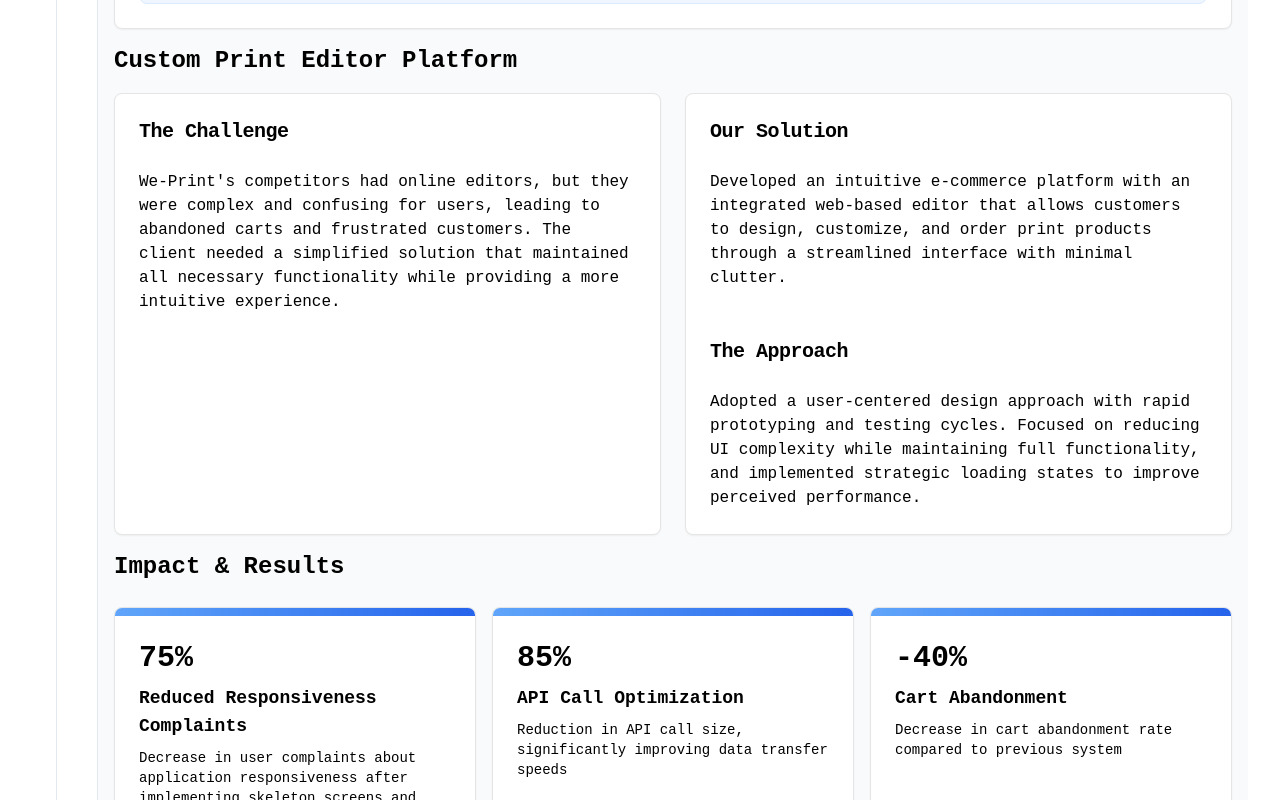
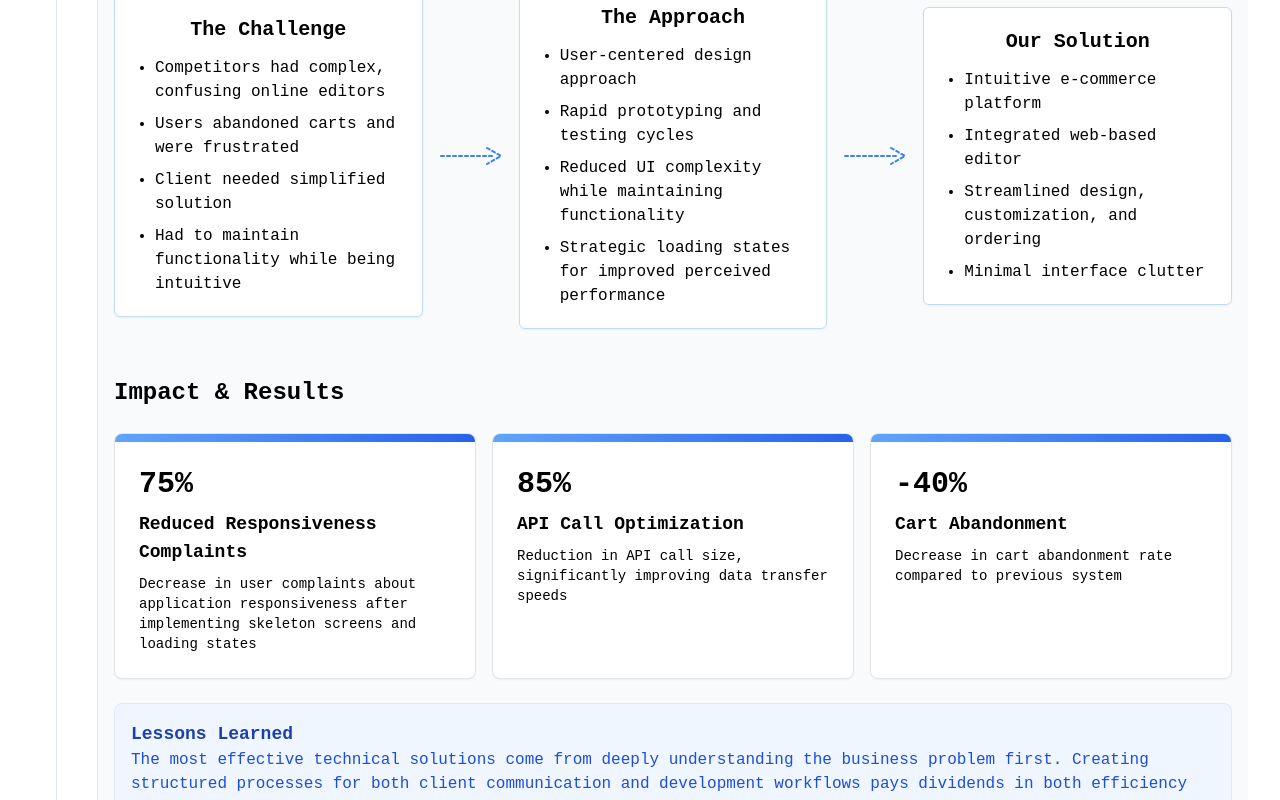
Before and after one commit to KodaEd/apache-portfolio, a Next.js app: page / in a window 1280 px wide. Shown: the part 3400-4200 px from the top of the page. Built offline with nearby package versions, Linux system fonts and the light colour scheme.

Commit message:
Added A flow section

```diff
--- /dev/null
+++ b/src/data/work/flow.tsx
@@ -0,0 +1,176 @@
+import React from "react";
+
+// Reusable content definitions
+const content = {
+  challenge: [
+    "Competitors had complex, confusing online editors",
+    "Users abandoned carts and were frustrated",
+    "Client needed simplified solution",
+    "Had to maintain functionality while being intuitive",
+  ],
+  approach: [
+    "User-centered design approach",
+    "Rapid prototyping and testing cycles",
+    "Reduced UI complexity while maintaining functionality",
+    "Strategic loading states for improved perceived performance",
+  ],
+  solution: [
+    "Intuitive e-commerce platform",
+    "Integrated web-based editor",
+    "Streamlined design, customization, and ordering",
+    "Minimal interface clutter",
+  ],
+};
+
+// Reusable content renderer
+const ContentList = ({ items }: { items: string[] }) => (
+  <ul className="list-disc pl-5 space-y-2 text-black">
+    {items.map((item, index) => (
+      <li key={index}>{item}</li>
+    ))}
+  </ul>
+);
+
+const ProcessFlowSection: React.FC = () => {
+  return (
+    <div className="!my-12">
+      <h3 className="text-2xl font-bold">The Process</h3>
+
+      {/* Desktop view (horizontal flow) */}
+      <div className="hidden md:flex items-center space-x-4">
+        {/* Challenge Card */}
+        <div className="flex-1 bg-white border border-blue-200 rounded-md p-5 shadow-sm">
+          <h4 className="font-bold text-xl mb-3 font-mono text-center">
+            The Challenge
+          </h4>
+          <ContentList items={content.challenge} />
+        </div>
+
+        {/* SVG Slot - Horizontal */}
+        <div className="flex items-center justify-center w-16 h-16">
+          <svg
+            width="64"
+            height="24"
+            viewBox="0 0 64 24"
+            className="text-blue-500"
+          >
+            <path
+              d="M2,12 H54 M48,4 L62,12 L48,20"
+              stroke="currentColor"
+              strokeWidth="2"
+              fill="none"
+              strokeLinecap="round"
+              strokeLinejoin="round"
+              strokeDasharray="3 3"
+            />
+          </svg>
+        </div>
+
+        {/* Approach Card */}
+        <div className="flex-1 bg-white border border-blue-200 rounded-md p-5 shadow-sm">
+          <h4 className="font-bold text-xl mb-3 font-mono text-center">
+            The Approach
+          </h4>
+          <ContentList items={content.approach} />
+        </div>
+
+        {/* SVG Slot - Horizontal */}
+        <div className="flex items-center justify-center w-16 h-16">
+          <svg
+            width="64"
+            height="24"
+            viewBox="0 0 64 24"
+            className="text-blue-500"
+          >
+            <path
+              d="M2,12 H54 M48,4 L62,12 L48,20"
+              stroke="currentColor"
+              strokeWidth="2"
+              fill="none"
+              strokeLinecap="round"
+              strokeLinejoin="round"
+              strokeDasharray="3 3"
+            />
+          </svg>
+        </div>
+
+        {/* Solution Card */}
+        <div className="flex-1 bg-white border border-blue-200 rounded-md p-5 shadow-sm">
+          <h4 className="font-bold text-xl mb-3 font-mono text-center">
+            Our Solution
+          </h4>
+          <ContentList items={content.solution} />
+        </div>
+      </div>
+
+      {/* Mobile view (vertical flow) */}
+      <div className="md:hidden space-y-4">
+        {/* Challenge Card */}
+        <div className="bg-white border border-blue-200 rounded-md p-5 shadow-sm">
+          <h4 className="font-bold text-xl mb-3 font-mono text-center">
+            The Challenge
+          </h4>
+          <ContentList items={content.challenge} />
+        </div>
+
+        {/* SVG Slot - Vertical */}
+        <div className="flex justify-center h-16">
+          <svg
+            width="24"
+            height="64"
+            viewBox="0 0 24 64"
+            className="text-blue-500"
+          >
+            <path
+              d="M12,2 V54 M4,48 L12,62 L20,48"
+              stroke="currentColor"
+              strokeWidth="2"
+              fill="none"
+              strokeLinecap="round"
+              strokeLinejoin="round"
+              strokeDasharray="3 3"
+            />
+          </svg>
+        </div>
+
+        {/* Approach Card */}
+        <div className="bg-white border border-blue-200 rounded-md p-5 shadow-sm">
+          <h4 className="font-bold text-xl mb-3 font-mono text-center">
+            The Approach
+          </h4>
+          <ContentList items={content.approach} />
+        </div>
+
+        {/* SVG Slot - Vertical */}
+        <div className="flex justify-center h-16">
+          <svg
+            width="24"
+            height="64"
+            viewBox="0 0 24 64"
+            className="text-blue-500"
+          >
+            <path
+              d="M12,2 V54 M4,48 L12,62 L20,48"
+              stroke="currentColor"
+              strokeWidth="2"
+              fill="none"
+              strokeLinecap="round"
+              strokeLinejoin="round"
+              strokeDasharray="3 3"
+            />
+          </svg>
+        </div>
+
+        {/* Solution Card */}
+        <div className="bg-white border border-blue-200 rounded-md p-5 shadow-sm">
+          <h4 className="font-bold text-xl mb-3 font-mono text-center">
+            Our Solution
+          </h4>
+          <ContentList items={content.solution} />
+        </div>
+      </div>
+    </div>
+  );
+};
+
+export default ProcessFlowSection;
--- a/src/data/work/index.tsx
+++ b/src/data/work/index.tsx
@@ -44,7 +44,7 @@ export const workItems: Record<string, FileItem> = {
         size: "2.5 KB",
         defaultOpen: true,
         lastModified: "March 15, 2025",
-        content: <SydneyScholarsProject />,
+        content: <ComingSoonStub />,
       },
       cv_medan_mas_karimun: {
         id: "work_experience/cv_medan_mas_karimun",
--- a/src/data/work/we_print.tsx
+++ b/src/data/work/we_print.tsx
@@ -1,4 +1,3 @@
-// src/data/work/we_print.tsx
 import React from "react";
 import {
   Card,
@@ -10,6 +9,7 @@ import {
 import { Calendar, ExternalLink, Users } from "lucide-react";
 import Image from "next/image";
 import ProjectImageCarousel from "@/components/ImageCarousel";
+import ProcessFlowSection from "./flow"; // Import the new component
 
 const WePrintProject: React.FC = () => {
   return (
@@ -33,10 +33,10 @@ const WePrintProject: React.FC = () => {
             </div>
           </div>
           <a
-            href="https://we-print.example.com"
+            href="https://we-print-frontend-staging.up.railway.app/"
             target="_blank"
             rel="noopener noreferrer"
-            className="flex items-center space-x-1 text-blue-600 hover:text-blue-800"
+            className="flex items-center space-x-1 text-blue-600 hover:text-blue-800 text-bold text-xl font-bold"
           >
             <span>Visit</span>
             <ExternalLink size={16} />
@@ -118,62 +118,12 @@ const WePrintProject: React.FC = () => {
                 </li>
               </ul>
             </div>
-            <div className="p-4 bg-blue-50 rounded-lg border border-blue-100">
-              <h4 className="font-bold text-lg text-blue-800">Key Learning</h4>
-              <p className="text-blue-700">
-                Sometimes the most effective technical solutions are the
-                simplest ones. Adding skeleton loading states had more impact on
-                perceived performance than complex backend optimizations.
-              </p>
-            </div>
           </div>
         </CardContent>
       </Card>
 
-      {/* Project Section */}
-      <div className="space-y-4">
-        <h3 className="text-2xl font-bold">Custom Print Editor Platform</h3>
-        <div className="grid grid-cols-1 md:grid-cols-2 gap-6">
-          <Card>
-            <CardHeader>
-              <CardTitle className="text-xl font-bold">The Challenge</CardTitle>
-            </CardHeader>
-            <CardContent>
-              <p>
-                We-Print&apos;s competitors had online editors, but they were
-                complex and confusing for users, leading to abandoned carts and
-                frustrated customers. The client needed a simplified solution
-                that maintained all necessary functionality while providing a
-                more intuitive experience.
-              </p>
-            </CardContent>
-          </Card>
-          <Card>
-            <CardHeader>
-              <CardTitle className="text-xl font-bold">Our Solution</CardTitle>
-            </CardHeader>
-            <CardContent>
-              <p>
-                Developed an intuitive e-commerce platform with an integrated
-                web-based editor that allows customers to design, customize, and
-                order print products through a streamlined interface with
-                minimal clutter.
-              </p>
-            </CardContent>
-            <CardHeader>
-              <CardTitle className="text-xl font-bold">The Approach</CardTitle>
-            </CardHeader>
-            <CardContent>
-              <p>
-                Adopted a user-centered design approach with rapid prototyping
-                and testing cycles. Focused on reducing UI complexity while
-                maintaining full functionality, and implemented strategic
-                loading states to improve perceived performance.
-              </p>
-            </CardContent>
-          </Card>
-        </div>
-      </div>
+      {/* Project Section - Now using ProcessFlowSection */}
+      <ProcessFlowSection />
 
       {/* Impact Section */}
       <div className="space-y-6">
@@ -216,13 +166,13 @@ const WePrintProject: React.FC = () => {
             </CardContent>
           </Card>
         </div>
-        <div className="bg-gray-50 p-6 rounded-lg border border-gray-200">
-          <h4 className="font-bold text-xl mb-2">Lessons Learned</h4>
-          <p>
-            User perception is just as important as actual performance metrics.
-            The project reinforced that reducing UI complexity and adding
-            thoughtful loading states can dramatically improve user
-            satisfaction, sometimes more than backend optimizations.
+        <div className="p-4 bg-blue-50 rounded-lg border border-blue-100">
+          <h4 className="font-bold text-lg text-blue-800">Lessons Learned</h4>
+          <p className="text-blue-700">
+            The most effective technical solutions come from deeply
+            understanding the business problem first. Creating structured
+            processes for both client communication and development workflows
+            pays dividends in both efficiency and project outcomes.
           </p>
         </div>
       </div>
```
